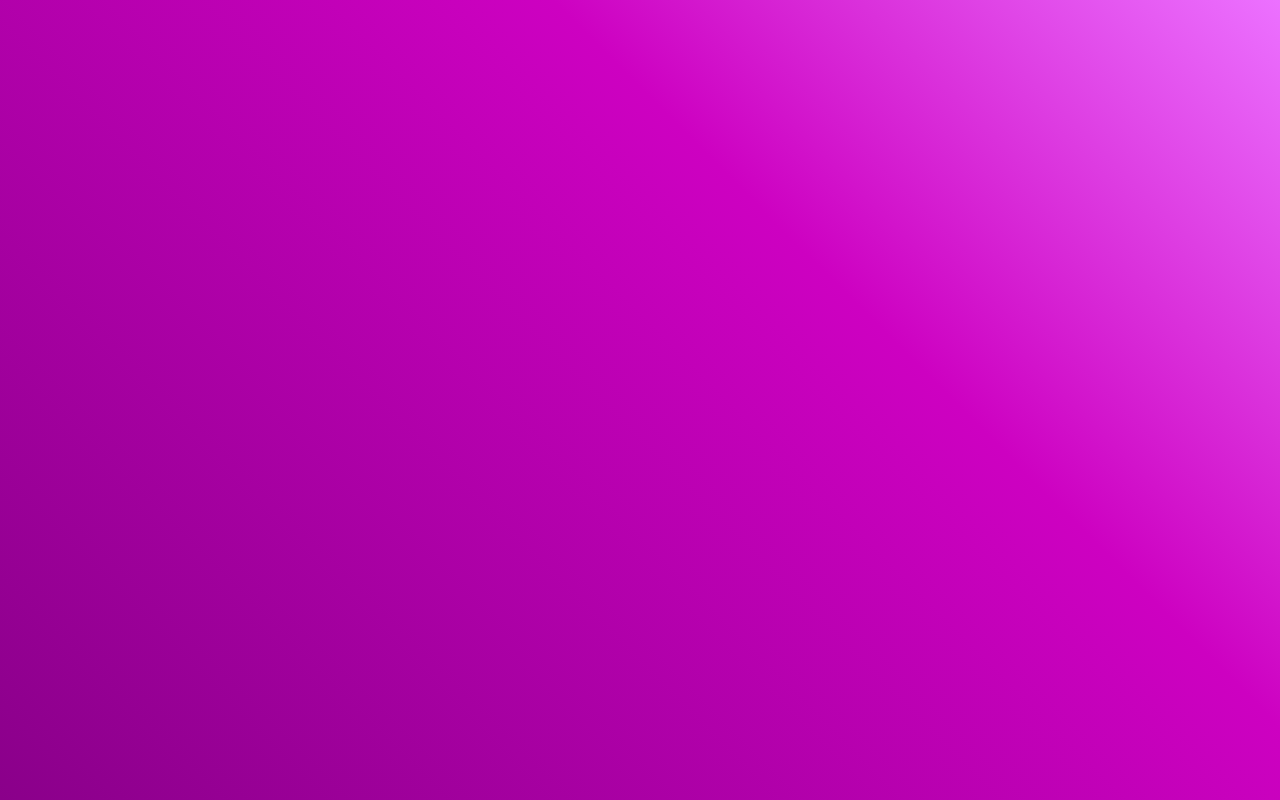
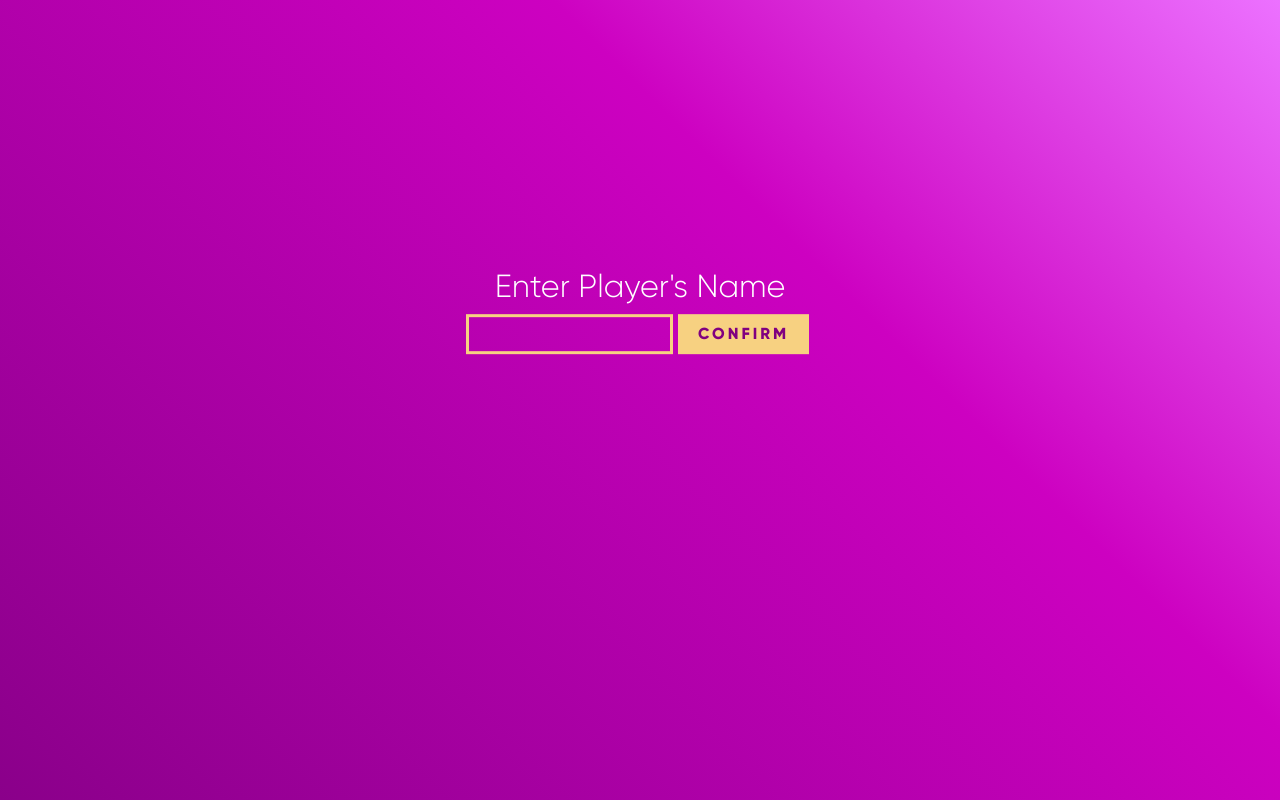
Before and after one commit to SergeyYahdzhyiev/quiz, a React (Create React App) app: page /player in a window 1280 px wide. Built offline with nearby package versions, Linux system fonts and the light colour scheme.

Commit message:
set up basic enter name screen

```diff
--- a/src/App.js
+++ b/src/App.js
@@ -5,7 +5,7 @@ import {
   Redirect,
 } from 'react-router-dom';
 import { Container } from 'react-bootstrap';
-import { StartScreen } from './pages';
+import { StartScreen, PlayerScreen } from './pages';
 
 export const App = () => {
   return (
@@ -16,6 +16,7 @@ export const App = () => {
             <Redirect to='/start' />
           </Route>
           <Route exact path='/start' component={StartScreen} />
+          <Route exact path='/player' component={PlayerScreen} />
         </Switch>
       </Container>
     </Router>
--- /dev/null
+++ b/src/components/InputForm/index.js
@@ -0,0 +1 @@
+export * from './input.form';
--- /dev/null
+++ b/src/components/InputForm/input.form.jsx
@@ -0,0 +1,18 @@
+import { useState } from 'react';
+import { Row } from 'react-bootstrap';
+
+import styles from './input.form.module.scss';
+
+export const InputForm = ({ text }) => {
+  const [value, setValue] = useState('');
+  return (
+    <Row className={styles.input}>
+      <input
+        type='text'
+        onChange={(e) => setValue(e.target.value)}
+        value={value}
+      />
+      <button onClick={() => console.log('clicked')}>{text}</button>
+    </Row>
+  );
+};
--- /dev/null
+++ b/src/components/InputForm/input.form.module.scss
@@ -0,0 +1,34 @@
+@import '../../styles/variables.scss';
+
+.input {
+  input {
+    background-color: inherit;
+    border: 3px solid $text-color-primary;
+    caret-color: $text-color-primary;
+    color: $text-color-primary;
+    font-weight: 800;
+    text-align: center;
+    padding: 5px 0;
+    letter-spacing: 2px;
+    &:focus {
+      outline: none;
+    }
+  }
+  button {
+    border: none;
+    background-color: $text-color-primary;
+    color: $text-color-button;
+    font-weight: 800;
+    letter-spacing: 3px;
+    margin: 0 5px;
+    padding: 0 20px;
+
+    &:hover {
+      color: rgb(248, 61, 208);
+      box-shadow: 0 0 5px 1px rgba(255, 102, 222, 0.5);
+    }
+    &:active {
+      transform: scale(0.9);
+    }
+  }
+}
--- a/src/components/index.js
+++ b/src/components/index.js
@@ -0,0 +1 @@
+export * from './InputForm';
--- /dev/null
+++ b/src/pages/PlayerScreen/index.js
@@ -0,0 +1 @@
+export * from './player.screen';
--- /dev/null
+++ b/src/pages/PlayerScreen/player.screen.jsx
@@ -0,0 +1,13 @@
+import { Container } from 'react-bootstrap';
+import { InputForm } from '../../components';
+
+import styles from './player.screen.module.scss';
+
+export const PlayerScreen = () => {
+  return (
+    <Container className={styles.player} fluid>
+      <h2 className={styles.player_title}>Enter Player's Name </h2>
+      <InputForm text='CONFIRM' />
+    </Container>
+  );
+};
--- /dev/null
+++ b/src/pages/PlayerScreen/player.screen.module.scss
@@ -0,0 +1,18 @@
+@import '../../styles/variables.scss';
+@import '../../styles/mixins.scss';
+
+.player {
+  position: absolute;
+  display: flex;
+  flex-direction: column;
+  margin: 0;
+  padding: 0;
+  justify-content: center;
+  align-items: center;
+  top: 40%;
+  transform: translateY(-60%);
+  animation: fade 500ms ease-in;
+  &_title {
+    color: white;
+  }
+}
--- a/src/pages/index.js
+++ b/src/pages/index.js
@@ -1 +1,2 @@
 export * from './StartScreen';
+export * from './PlayerScreen';
```
